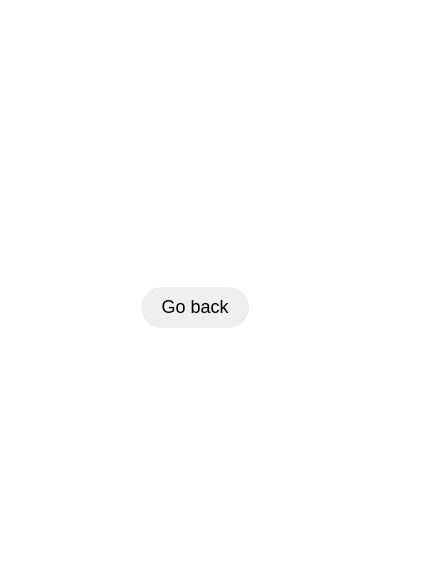
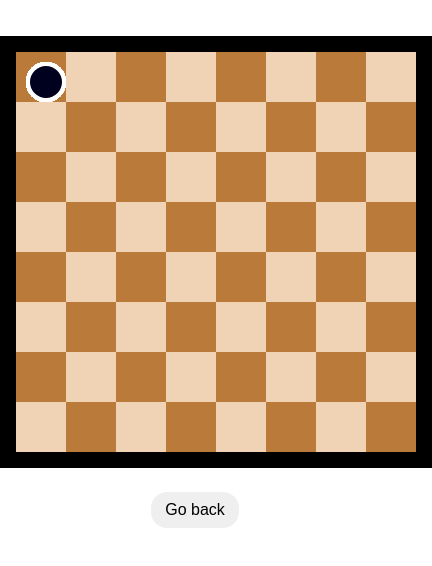
Before and after one commit to Barmilin/Checkers, a plain HTML site: page public/local-game.html in a window 390 px wide. Shown: the whole page, 432 px wide, since content can reach past the window. Drawn offline with Linux system fonts and the light colour scheme.

Commit message:
Update localstyle.css

```diff
--- a/public/static/localstyle.css
+++ b/public/static/localstyle.css
@@ -1,78 +1,126 @@
-body {
-    display: flex;
-    flex-direction: column;
-    justify-content: center;
-    align-items: center;
-    height: 68vh;
-    margin: 0;
+body , html{
+    transition: 1s ease-in-out;
+    width: 100%;
+    height : 100%;
+    margin : 0 0;
+    padding: 0  0;
+}
+.square{
+float: left;
+width: 80px;
+height: 80px;
 }
 
-#checkers {
-    border: 2px solid black;
-    border-spacing: 0;
-    text-align: center;
-    background: #fff;
-    font-size: 24px;
+.white_square{
+background-color:#F0D2B4;
 }
-#scoreboard {
-    margin-left: 588px;
-    margin-top: -64vh;
-    text-align: center;
+.black_square{
+background-color :#BA7A3A;
 }
 
-#scoreboard h3 {
+.clear_float{
+clear: both;
+}
 
-    text-align: center;
+.table{
+position: relative;
+width: 640px;
+height: 640px;
+margin: 0 auto;
+margin-top: 36px;
+border: 16px solid black;
+}
+
+.score{
+background-color: #5dbe1d;
+color: white;
+display: none;
+font-size: 36px;
+font-weight: 600;
+height:100px;
+border-radius: 10%;
+left: 0px;
+letter-spacing: 1px;
+margin : 0 auto;
+padding-top: 30px;
+overflow: hidden;
+position: absolute;
+right: 0px;
+text-align: center;
+top: 15%;
+width: 150px;
+z-index: 8;
+font-family: Calibri, Candara, Segoe, 'Segoe UI', Optima, Arial, sans-serif;
+ -webkit-transition: 5s ease-in-out;
+-moz-transition: 5s ease-in-out;
+-o-transition: 5s ease-in-out;
+transition: 5s ease-in-out;
+}
+
+.checker{
+top:10px;
+left:10px;
+width: 54px;
+height: 54px;
+border-radius: 50%;
+position: absolute;
+border: 4px solid white;
+cursor: pointer;
 
 }
 
-#checkers td {
-    width: 36px;
-    height: 36px;
+.white_checker{
+background: #CC0000;
+-webkit-transition: 0.3s ease-in-out;
+-moz-transition: 0.3s ease-in-out;
+-o-transition: 0.3s ease-in-out;
+transition: 0.3s ease-in-out;
 }
 
-#checkers .col-c {
-    width: 16px;
+.black_checker{
+background: #00001F;
+-webkit-transition: 0.3s ease-in-out;
+-moz-transition: 0.3s ease-in-out;
+-o-transition: 0.3s ease-in-out;
+transition: 0.3s ease-in-out;
 }
 
-#checkers .row-c {
-    height: 16px;
+.black_background{
+position: fixed;
+width: 100%;
+height: 100%;
+background-color: black;
+opacity: 0.5;
+z-index:  7;
+display: none;
 }
 
-#checkers .b-t {
-    border-bottom: 2px solid #000;
+.back{
+    text-align: center;
+    margin-top: 24px;
 }
 
-#checkers .b-b {
-    border-top: 2px solid #000;
+button{
+    width: 88px;
+    height: 36px;
+    font-size: 16px;
+    border-radius: 16px;
+    border: none;
 }
 
-#checkers .b-l {
-    border-right: 2px solid #000;
+@media only screen and (max-width : 640px){
+.table{
+    width: 400px;
+    height: 400px;
 }
 
-#checkers .b-r {
-    border-left: 2px solid #000;
+.square{
+    width: 50px;
+    height: 50px;
 }
 
-#checkers .c-w {
-    background: #fff;
+.checker{
+    width: 32px;
+    height: 32px;
 }
-
-#checkers .c-g {
-    background: black;
 }
-
-button {
-    padding: 10px 20px;
-    margin-top: 24px;
-    font-size: 18px;
-    border-radius: 24px;
-    border: 0;
-}
-
-.container {
-    display: flex;
-    flex-direction: column;
-    align-items: center;
-}
```
